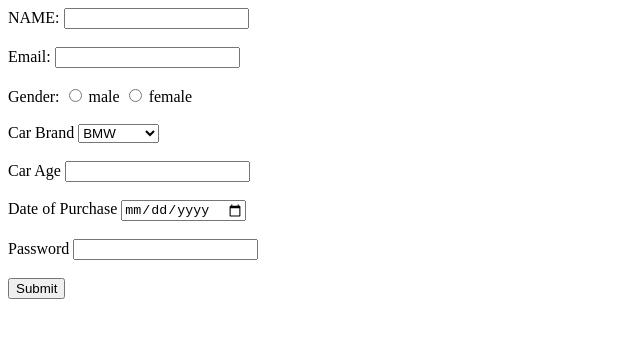
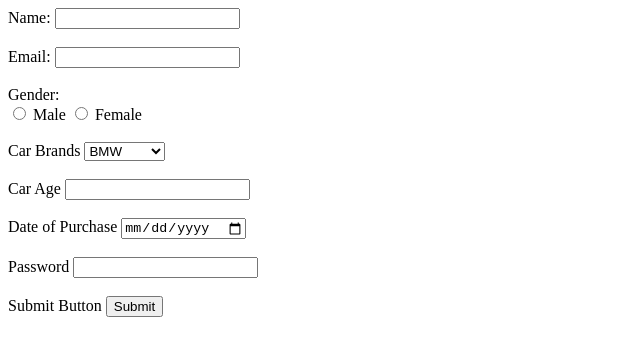
Before and after one commit to acciojob/car-insurance-form-pappusrivastav, a website: page main.html in a window 1280 px wide. Shown: the whole page, without its empty margins (0-640 px from the left). Drawn offline with Linux system fonts and the light colour scheme.

Commit message:
created a submission

```diff
--- a/main.html
+++ b/main.html
@@ -4,38 +4,48 @@
 
 <head>
 	<link rel="stylesheet" href="styles.css">
-	<title>Car Insurance Registration</title>
+	<title>Car Insurance Registration Form</title>
 </head>
 
 <body>
-	<!-- the entire body must be written by student -->
-	<form method="POST"
-		action="process_registration.php">
-		<label for="name">NAME:</label>
-		<input type="Text"id="name"required><br><br>
-		<label for="Email">Email:</label>
-		<input type="Text"id="Email"required="yes"><br><br>
-	<label>Gender:</label>
-	<input type = "Radio"id="male"name="gender"Value="male"required>
-	<label for="male">male</label>
-	<input type = "Radio"id="female"name="gender"Value="female"required>
-		<label for="female">female</label><br><br>
-		<label for="cars">Car Brand</label>
-		<select id="cars"name="cars">
+	<form method="post" action="process_registration.php">
+		<label for="name">Name:</label>
+		<input type="text" id="name" required="Yes"><br><br>
+
+
+		<label for="email">Email:</label>
+		<input type="Email" id="email" required="Yes"><br><br>
+
+
+		<label>Gender:</label><br>
+		<input type="radio" id="male" name="gender" value="male" required>
+        <label for="male">Male</label>
+        <input type="radio" id="female" name="gender" value="female" required>
+        <label for="female">Female</label><br><br>
+
+
+		<label id="cars">Car Brands</label>
+		<select id="cars" name="cars">
 			<option value="BMW">BMW</option>
 			<option value="Audi">Audi</option>
 			<option value="Mercedez">Mercedez</option>
 		</select><br><br>
+
+
 		<label for="carage">Car Age</label>
-		<input type="Number"id="carage"required><br><br>
-		<label for="dop">Date of Purchase</labelfor>
-		<input type="Date"id="dop"required><br><br>
+		<input type="number" id="carage" required="Yes"><br><br>
+
+		<label for="dop">Date of Purchase</label>
+		<input type="date" id="dop" required="Yes"><br><br>
+
 		<label for="password">Password</label>
-		<input type="Password"id="password"required><br><br>
-	<Button type="submit">Submit</Button>
-<!-- 		<label>Submit Button</label>	 -->
-<!-- 		<input type="Submit">	 -->
+		<input type="password" id="password" required="Yes"><br><br>
+
+
+		<label>Submit Button</label>
+		<input type="submit">
 	</form>
+	<!-- the entire body must be written by student -->
     <script type="text/javascript" src="./script.js">
 </script>
 
```
